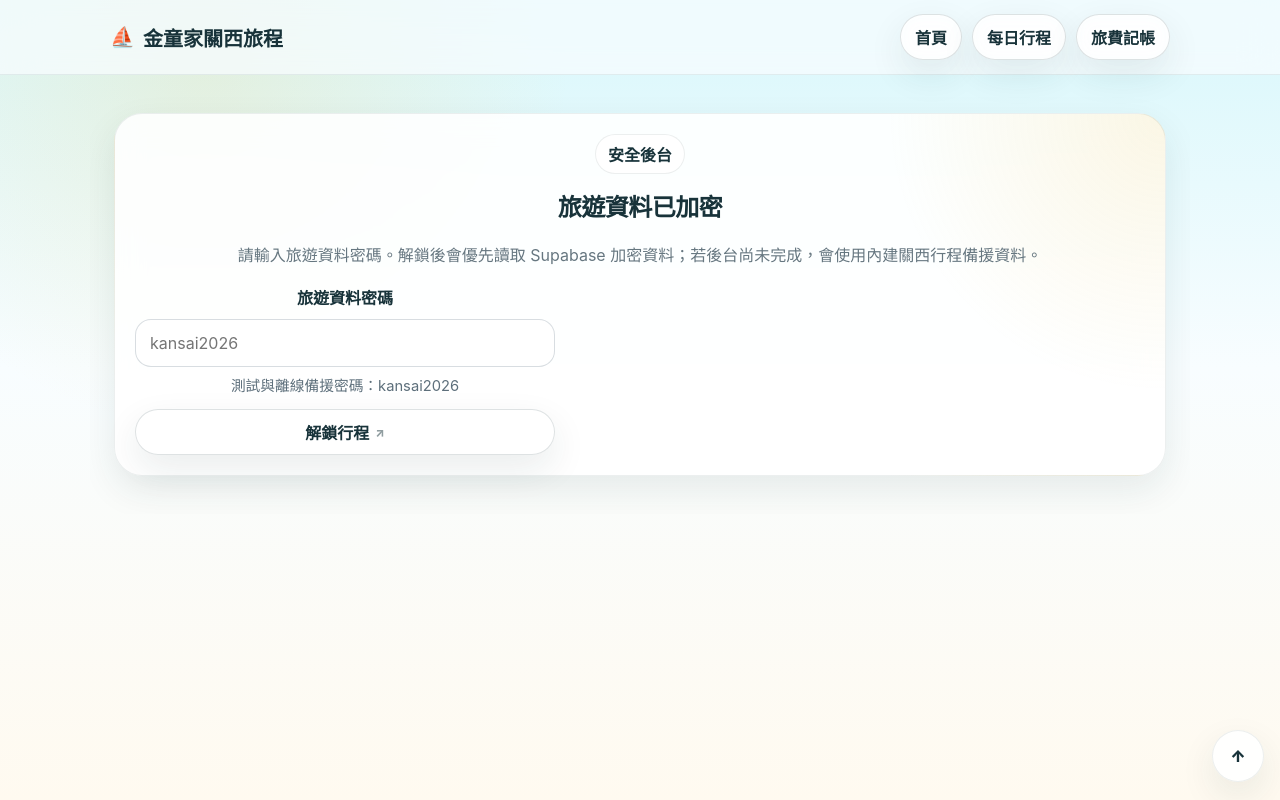
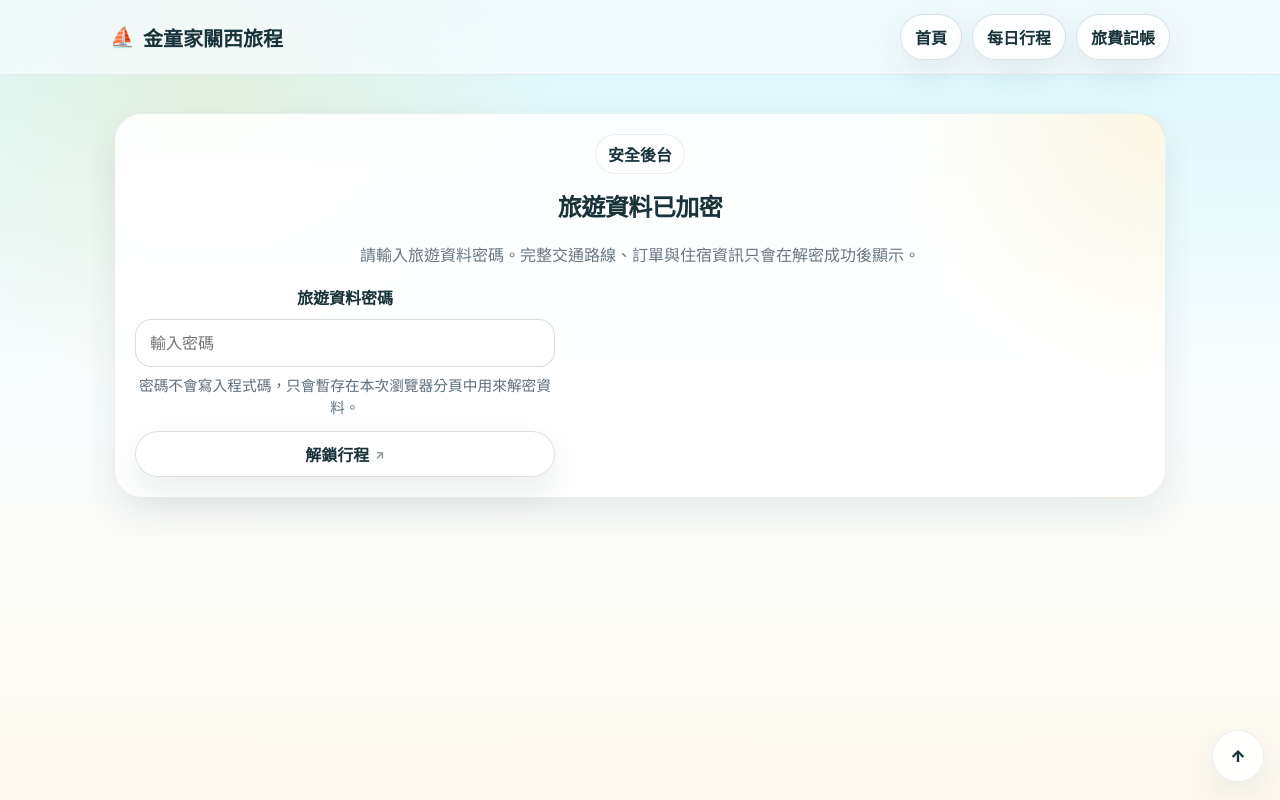
Before and after one commit to sacha693/my-storyjs-app, a React (Vite) app: page /my-storyjs-app/days in a window 1280 px wide. Built offline with nearby package versions, Linux system fonts and the light colour scheme.

Commit message:
Remove public password hint from trip gate

```diff
--- a/src/components/TripDataGate.tsx
+++ b/src/components/TripDataGate.tsx
@@ -41,7 +41,7 @@ export function TripDataGate({ children }: TripDataGateProps) {
       <section className="card hero secureGate">
         <span className="badge">安全後台</span>
         <h1>旅遊資料已加密</h1>
-        <p>請輸入旅遊資料密碼。解鎖後會優先讀取 Supabase 加密資料；若後台尚未完成，會使用內建關西行程備援資料。</p>
+        <p>請輸入旅遊資料密碼。完整交通路線、訂單與住宿資訊只會在解密成功後顯示。</p>
 
         <form className="secureGateForm" onSubmit={handleSubmit}>
           <label htmlFor="trip-passphrase">旅遊資料密碼</label>
@@ -50,12 +50,12 @@ export function TripDataGate({ children }: TripDataGateProps) {
             type="password"
             value={passphrase}
             autoComplete="current-password"
-            placeholder="kansai2026"
+            placeholder="輸入密碼"
             aria-describedby="trip-passphrase-help trip-passphrase-error"
             onChange={(event) => setPassphrase(event.target.value)}
           />
           <p className="secureGateHelp" id="trip-passphrase-help">
-            測試與離線備援密碼：kansai2026
+            密碼不會寫入程式碼，只會暫存在本次瀏覽器分頁中用來解密資料。
           </p>
           <button className="quickButton" type="submit" disabled={submitting}>
             {submitting ? '解鎖中...' : '解鎖行程'}
```
